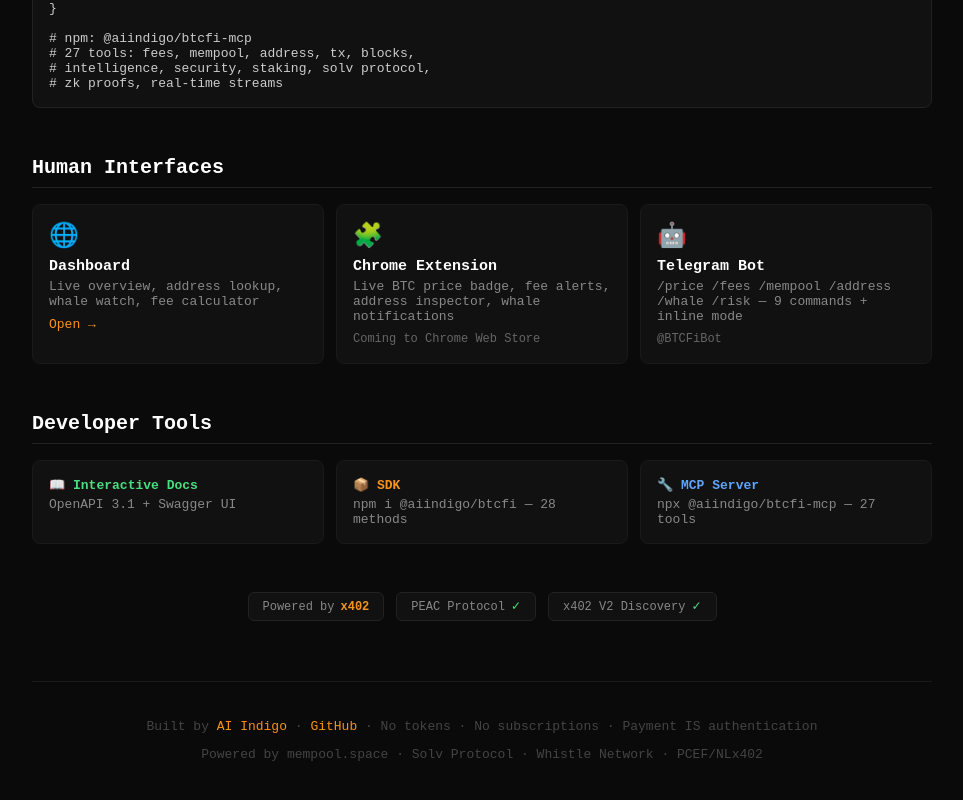
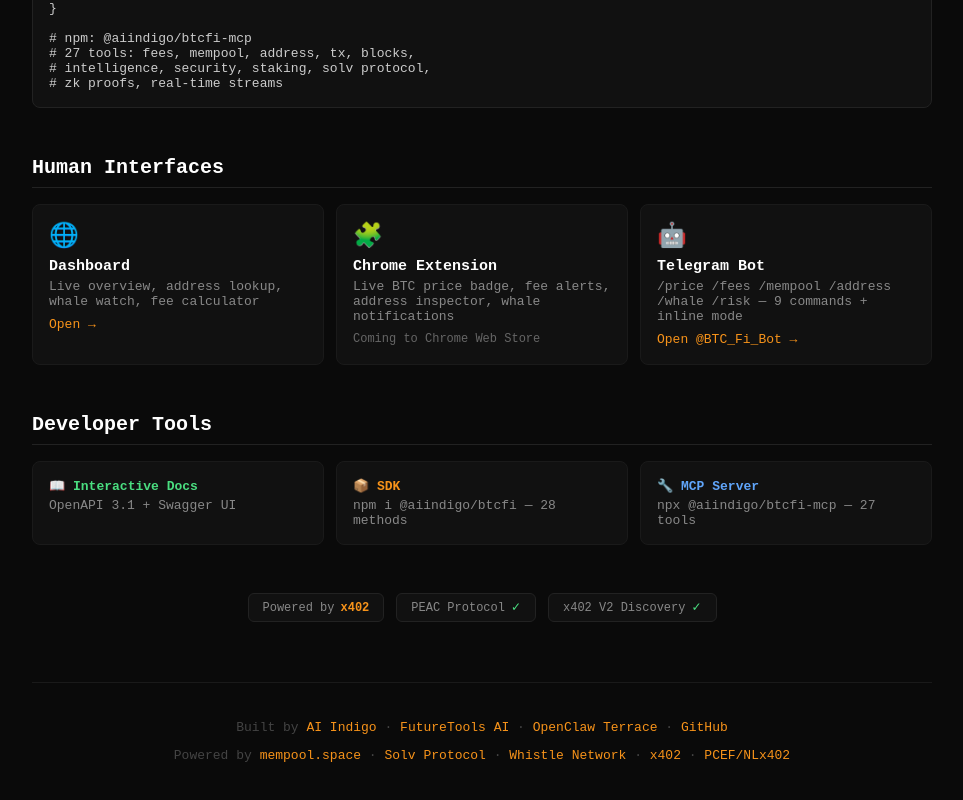
Before and after one commit to aiindigo925/btcfi-api, a Next.js app: page / in a window 1280 px wide. Shown: the part 2191-2991 px from the top of the page, without its empty margins (158-1121 px from the left). Built offline with nearby package versions, Linux system fonts and the light colour scheme; no server answers.

Commit message:
feat: footer links all clickable, open in new tab

```diff
--- a/src/app/page.tsx
+++ b/src/app/page.tsx
@@ -176,7 +176,7 @@ Decentralized RPC via Whistle Network`}</div>
             <div style={{ fontSize: '24px', marginBottom: '8px' }}>🤖</div>
             <div style={{ color: '#fff', fontSize: '15px', fontWeight: 600, marginBottom: '4px' }}>Telegram Bot</div>
             <p style={css.desc}>/price /fees /mempool /address /whale /risk — 9 commands + inline mode</p>
-            <span style={{ color: '#666', fontSize: '12px', display: 'inline-block', marginTop: '8px' }}>@BTCFiBot</span>
+            <a href="https://t.me/BTC_Fi_Bot" target="_blank" rel="noopener noreferrer" style={{ ...css.link, fontSize: '13px', display: 'inline-block', marginTop: '8px' }}>Open @BTC_Fi_Bot →</a>
           </div>
         </div>
       </div>
@@ -189,11 +189,11 @@ Decentralized RPC via Whistle Network`}</div>
             <div style={{ color: '#4ade80', fontSize: '13px', fontWeight: 600 }}>📖 Interactive Docs</div>
             <p style={{ ...css.desc, marginTop: '4px' }}>OpenAPI 3.1 + Swagger UI</p>
           </a>
-          <a href="https://www.npmjs.com/package/@aiindigo/btcfi" style={{ ...css.card, textDecoration: 'none' }} target="_blank">
+          <a href="https://www.npmjs.com/package/@aiindigo/btcfi" style={{ ...css.card, textDecoration: 'none' }} target="_blank" rel="noopener noreferrer">
             <div style={{ color: '#f7931a', fontSize: '13px', fontWeight: 600 }}>📦 SDK</div>
             <p style={{ ...css.desc, marginTop: '4px' }}>npm i @aiindigo/btcfi — 28 methods</p>
           </a>
-          <a href="https://www.npmjs.com/package/@aiindigo/btcfi-mcp" style={{ ...css.card, textDecoration: 'none' }} target="_blank">
+          <a href="https://www.npmjs.com/package/@aiindigo/btcfi-mcp" style={{ ...css.card, textDecoration: 'none' }} target="_blank" rel="noopener noreferrer">
             <div style={{ color: '#60a5fa', fontSize: '13px', fontWeight: 600 }}>🔧 MCP Server</div>
             <p style={{ ...css.desc, marginTop: '4px' }}>npx @aiindigo/btcfi-mcp — 27 tools</p>
           </a>
@@ -203,7 +203,7 @@ Decentralized RPC via Whistle Network`}</div>
       {/* Protocols */}
       <div style={css.section}>
         <div style={{ display: 'flex', gap: '12px', justifyContent: 'center', flexWrap: 'wrap' as const }}>
-          <a href="https://x402.org" target="_blank" style={{ display: 'inline-flex', alignItems: 'center', gap: '6px', background: '#111', border: '1px solid #222', borderRadius: '6px', padding: '6px 14px', textDecoration: 'none', color: '#888', fontSize: '12px' }}>Powered by <span style={{ color: '#f7931a', fontWeight: 600 }}>x402</span></a>
+          <a href="https://x402.org" target="_blank" rel="noopener noreferrer" style={{ display: 'inline-flex', alignItems: 'center', gap: '6px', background: '#111', border: '1px solid #222', borderRadius: '6px', padding: '6px 14px', textDecoration: 'none', color: '#888', fontSize: '12px' }}>Powered by <span style={{ color: '#f7931a', fontWeight: 600 }}>x402</span></a>
           <a href="/.well-known/peac.txt" style={{ display: 'inline-flex', alignItems: 'center', gap: '6px', background: '#111', border: '1px solid #222', borderRadius: '6px', padding: '6px 14px', textDecoration: 'none', color: '#888', fontSize: '12px' }}>PEAC Protocol <span style={{ color: '#4ade80' }}>✓</span></a>
           <a href="/.well-known/x402-discovery.json" style={{ display: 'inline-flex', alignItems: 'center', gap: '6px', background: '#111', border: '1px solid #222', borderRadius: '6px', padding: '6px 14px', textDecoration: 'none', color: '#888', fontSize: '12px' }}>x402 V2 Discovery <span style={{ color: '#4ade80' }}>✓</span></a>
         </div>
@@ -211,8 +211,8 @@ Decentralized RPC via Whistle Network`}</div>
 
       {/* Footer */}
       <div style={css.footer}>
-        <p>Built by <a href="https://aiindigo.com" style={css.link}>AI Indigo</a> · <a href="https://github.com/aiindigo925/btcfi-api" target="_blank" style={css.link}>GitHub</a> · No tokens · No subscriptions · Payment IS authentication</p>
-        <p style={{ marginTop: '8px' }}>Powered by mempool.space · Solv Protocol · Whistle Network · PCEF/NLx402</p>
+        <p>Built by <a href="https://aiindigo.com" target="_blank" rel="noopener noreferrer" style={css.link}>AI Indigo</a> · <a href="https://futuretoolsai.com" target="_blank" rel="noopener noreferrer" style={css.link}>FutureTools AI</a> · <a href="https://openclawterrace.com" target="_blank" rel="noopener noreferrer" style={css.link}>OpenClaw Terrace</a> · <a href="https://github.com/aiindigo925/btcfi-api" target="_blank" rel="noopener noreferrer" style={css.link}>GitHub</a></p>
+        <p style={{ marginTop: '8px' }}>Powered by <a href="https://mempool.space" target="_blank" rel="noopener noreferrer" style={css.link}>mempool.space</a> · <a href="https://solv.finance" target="_blank" rel="noopener noreferrer" style={css.link}>Solv Protocol</a> · <a href="https://www.whistle.network" target="_blank" rel="noopener noreferrer" style={css.link}>Whistle Network</a> · <a href="https://x402.org" target="_blank" rel="noopener noreferrer" style={css.link}>x402</a> · <a href="https://pcef.org" target="_blank" rel="noopener noreferrer" style={css.link}>PCEF/NLx402</a></p>
       </div>
     </div>
   );
```
Also changed, not shown: 1 other file (tests, documents, lock files or other folders).
